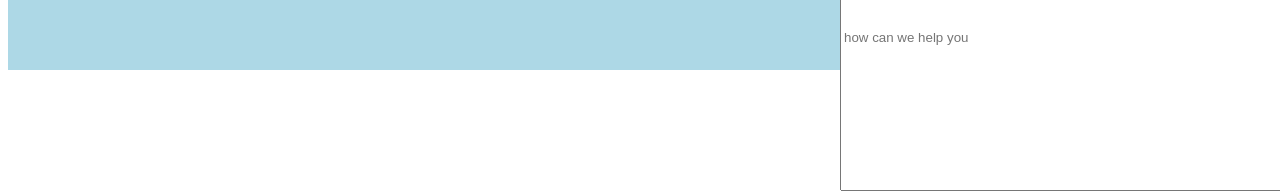
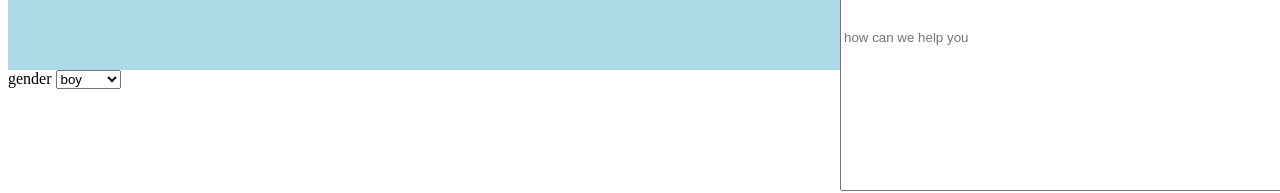
Before and after one commit to RamyElzain/contact-form, a plain HTML site: page index.html in a window 1280 px wide. Shown: the part 451-644 px from the top of the page. Drawn offline with Linux system fonts and the light colour scheme.

Commit message:
select tag

```diff
--- a/index.html
+++ b/index.html
@@ -29,6 +29,16 @@
         </div>
 
 
+    <label> gender   </label>
+        <select name="" id="">
+            <option value="">boy</option>
+            <option value="">girk</option>
+            <option value="">man</option>
+            <option value="">woman</option>
+
+        </select>
+
+
 
 
 </body>
```
